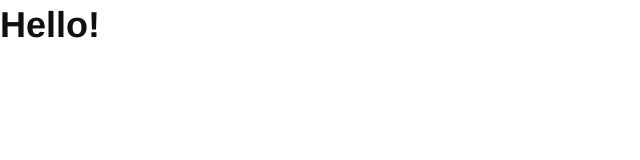
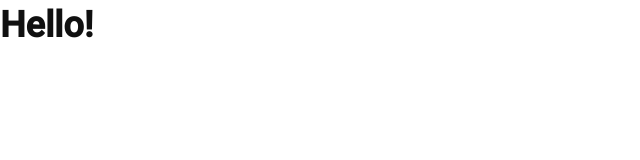
Before and after one commit to aharshyna/webpack-template, a website built with webpack: page src/index.html in a window 1280 px wide. Shown: the full height of the page, 0-640 px from the left. Built offline with nearby package versions, Linux system fonts and the light colour scheme.

Commit message:
add font loaders

```diff
--- /dev/null
+++ b/src/assets/scss/utils/fonts.scss
@@ -0,0 +1,5 @@
+@font-face {
+    font-family: "Roboto";
+    // src: url('../../../dist/assets/fonts/Roboto/Roboto-Medium.ttf') format('truetype')
+    src: url('../fonts/Roboto/Roboto-Medium.ttf') format('truetype');
+}
--- a/src/scss/utils/vars.scss
+++ b/src/assets/scss/utils/vars.scss
@@ -1,5 +1,5 @@
 // Font
-$mainFont                : 'Montserrat', Helvetica, Arial, sans-serif;
+$mainFont                : 'Roboto', Helvetica, Arial, sans-serif;
 
 // Size
 $mainFontColor           : #101010;
--- a/src/index.js
+++ b/src/index.js
@@ -1,2 +1,2 @@
-import './css/main.css'
-import './scss/main.scss'
+import './assets/css/main.css'
+import './assets/scss/main.scss'
--- a/src/scss/utils/fonts.scss
+++ /dev/null
@@ -1 +0,0 @@
-// Fonts here
```
Also changed, not shown: build/webpack.base.conf.js, build/webpack.dev.conf.js, src/assets/css/main.css (renamed from src/css/main.css), src/assets/fonts/Roboto/Roboto-Black.ttf (added), src/assets/fonts/Roboto/Roboto-Bold.ttf (added), src/assets/fonts/Roboto/Roboto-Light.ttf (added), src/assets/fonts/Roboto/Roboto-Medium.ttf (added), src/assets/fonts/Roboto/Roboto-Thin.ttf (added), src/assets/scss/main.scss (renamed from src/scss/main.scss), src/assets/scss/modules/footer.scss (renamed from src/scss/modules/footer.scss), src/assets/scss/modules/header.scss (renamed from src/scss/modules/header.scss), src/assets/scss/modules/wrapper.scss (renamed from src/scss/modules/wrapper.scss), src/assets/scss/utils/libs.scss (renamed from src/scss/utils/libs.scss), src/assets/scss/utils/mixins.scss (renamed from src/scss/utils/mixins.scss), 1 more files, 1 other file.
